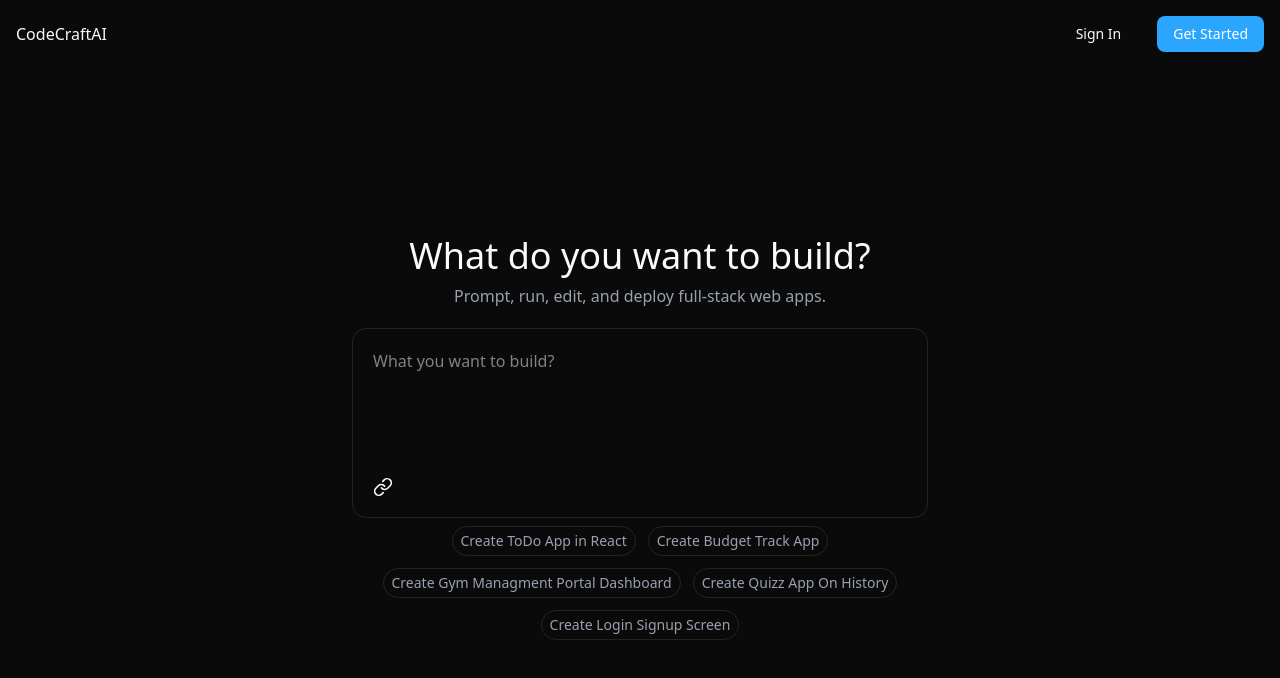
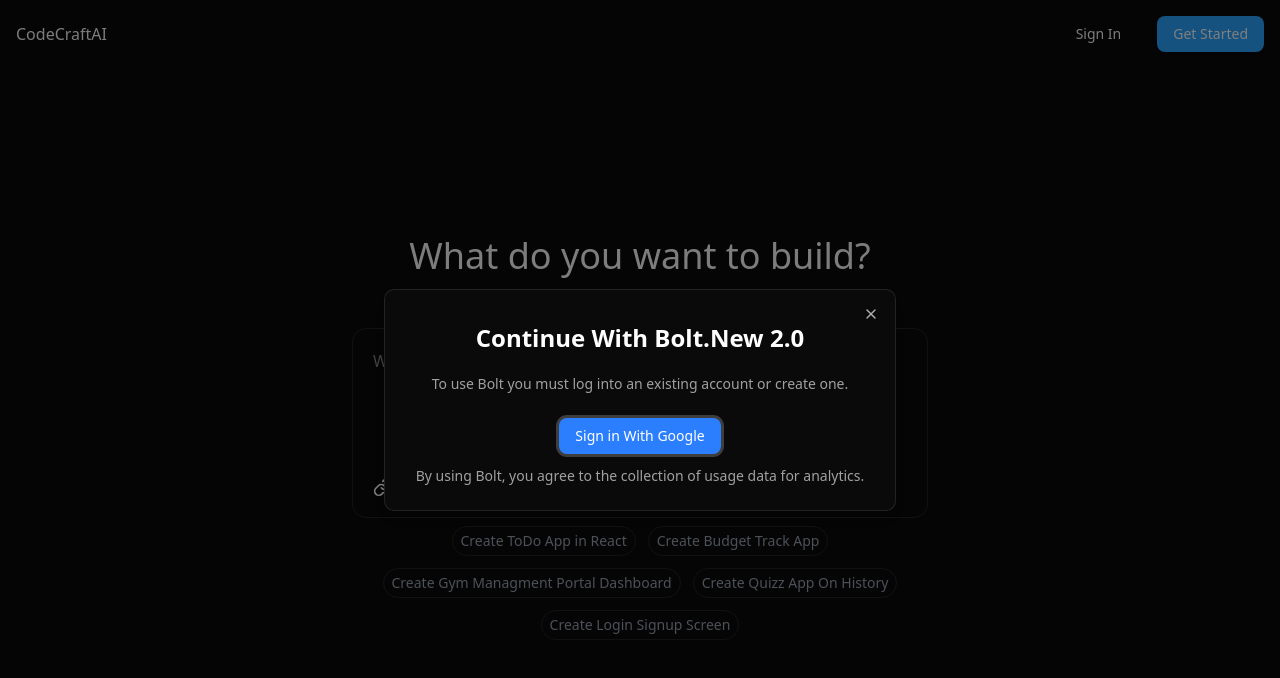
Before and after one commit to VineetPaun/codeCraftAI, a Next.js app: page / in a window 1280 px wide. Both pictures are taken after a click on the element "Create ToDo App in React". Shown: the top 678 px of the page. Built offline with nearby package versions, Linux system fonts and the light colour scheme.

Commit message:
Add SignInDialog component and integrate it into Hero; update package.json for Radix UI dialog dependency

```diff
--- a/components/custom/Hero.jsx
+++ b/components/custom/Hero.jsx
@@ -4,16 +4,21 @@
 import Lookup from "@/data/Lookup";
 import { ArrowRight, Link } from "lucide-react";
 import React, { useContext, useState } from "react";
+import SignInDialog from "./SignInDialog";
 
 const Hero = () => {
   const [userInput, setUserInput] = useState();
   const { messages, setMessages } = useContext(MessagesContext);
-  const {userDetail, setUserDetail} = useContext(UserDetailContext)
-  const [openDialog, setOpenDialog] = useState(false)
+  const contextValue = useContext(UserDetailContext) ?? {
+    userDetail: null,
+    setUserDetail: () => {},
+  };
+  const { userDetail, setUserDetail } = contextValue;
+  const [openDialog, setOpenDialog] = useState(false);
   const onGenerate = (input) => {
-    if(!userDetail?.name) {
-        setOpenDialog(true)
-        return;
+    if (!userDetail?.name) {
+      setOpenDialog(true);
+      return;
     }
     setMessages({
       role: "user",
@@ -52,6 +57,7 @@
           </h2>
         ))}
       </div>
+      <SignInDialog openDialog={openDialog} closeDialog={(v) => setOpenDialog(v)} />
     </div>
   );
 };
--- /dev/null
+++ b/components/custom/SignInDialog.jsx
@@ -0,0 +1,35 @@
+import React from "react";
+import {
+  Dialog,
+  DialogContent,
+  DialogDescription,
+  DialogHeader,
+  DialogTitle,
+  DialogTrigger,
+} from "@/components/ui/dialog";
+import Lookup from "@/data/Lookup";
+import { Button } from "../ui/button";
+
+const SignInDialog = ({openDialog, closeDialog}) => {
+  return (
+    <div>
+      <Dialog open={openDialog} onOpenChange={closeDialog}>
+        <DialogContent>
+          <DialogHeader>
+            <DialogTitle></DialogTitle>
+            <DialogDescription>
+              <div className='flex flex-col justify-center items-center gap-3'>
+                <h2 className="font-bold text-center text-2xl text-white">{Lookup.SIGNIN_HEADING}</h2>
+                <p className="mt-2 text-center">{Lookup.SIGNIN_SUBHEADING}</p>
+                <Button className="bg-blue-500 text-white hover:bg-blue-400 mt-3">Sign in With Google</Button>
+                <p>{Lookup?.SIGNIn_AGREEMENT_TEXT}</p>
+              </div>
+            </DialogDescription>
+          </DialogHeader>
+        </DialogContent>
+      </Dialog>
+    </div>
+  );
+};
+
+export default SignInDialog;
--- /dev/null
+++ b/components/ui/dialog.jsx
@@ -0,0 +1,133 @@
+"use client"
+
+import * as React from "react"
+import * as DialogPrimitive from "@radix-ui/react-dialog"
+import { XIcon } from "lucide-react"
+
+import { cn } from "@/lib/utils"
+
+function Dialog({
+  ...props
+}) {
+  return <DialogPrimitive.Root data-slot="dialog" {...props} />;
+}
+
+function DialogTrigger({
+  ...props
+}) {
+  return <DialogPrimitive.Trigger data-slot="dialog-trigger" {...props} />;
+}
+
+function DialogPortal({
+  ...props
+}) {
+  return <DialogPrimitive.Portal data-slot="dialog-portal" {...props} />;
+}
+
+function DialogClose({
+  ...props
+}) {
+  return <DialogPrimitive.Close data-slot="dialog-close" {...props} />;
+}
+
+function DialogOverlay({
+  className,
+  ...props
+}) {
+  return (
+    (<DialogPrimitive.Overlay
+      data-slot="dialog-overlay"
+      className={cn(
+        "data-[state=open]:animate-in data-[state=closed]:animate-out data-[state=closed]:fade-out-0 data-[state=open]:fade-in-0 fixed inset-0 z-50 bg-black/50",
+        className
+      )}
+      {...props} />)
+  );
+}
+
+function DialogContent({
+  className,
+  children,
+  ...props
+}) {
+  return (
+    (<DialogPortal data-slot="dialog-portal">
+      <DialogOverlay />
+      <DialogPrimitive.Content
+        data-slot="dialog-content"
+        className={cn(
+          "bg-background data-[state=open]:animate-in data-[state=closed]:animate-out data-[state=closed]:fade-out-0 data-[state=open]:fade-in-0 data-[state=closed]:zoom-out-95 data-[state=open]:zoom-in-95 fixed top-[50%] left-[50%] z-50 grid w-full max-w-[calc(100%-2rem)] translate-x-[-50%] translate-y-[-50%] gap-4 rounded-lg border p-6 shadow-lg duration-200 sm:max-w-lg",
+          className
+        )}
+        {...props}>
+        {children}
+        <DialogPrimitive.Close
+          className="ring-offset-background focus:ring-ring data-[state=open]:bg-accent data-[state=open]:text-muted-foreground absolute top-4 right-4 rounded-xs opacity-70 transition-opacity hover:opacity-100 focus:ring-2 focus:ring-offset-2 focus:outline-hidden disabled:pointer-events-none [&_svg]:pointer-events-none [&_svg]:shrink-0 [&_svg:not([class*='size-'])]:size-4">
+          <XIcon />
+          <span className="sr-only">Close</span>
+        </DialogPrimitive.Close>
+      </DialogPrimitive.Content>
+    </DialogPortal>)
+  );
+}
+
+function DialogHeader({
+  className,
+  ...props
+}) {
+  return (
+    (<div
+      data-slot="dialog-header"
+      className={cn("flex flex-col gap-2 text-center sm:text-left", className)}
+      {...props} />)
+  );
+}
+
+function DialogFooter({
+  className,
+  ...props
+}) {
+  return (
+    (<div
+      data-slot="dialog-footer"
+      className={cn("flex flex-col-reverse gap-2 sm:flex-row sm:justify-end", className)}
+      {...props} />)
+  );
+}
+
+function DialogTitle({
+  className,
+  ...props
+}) {
+  return (
+    (<DialogPrimitive.Title
+      data-slot="dialog-title"
+      className={cn("text-lg leading-none font-semibold", className)}
+      {...props} />)
+  );
+}
+
+function DialogDescription({
+  className,
+  ...props
+}) {
+  return (
+    (<DialogPrimitive.Description
+      data-slot="dialog-description"
+      className={cn("text-muted-foreground text-sm", className)}
+      {...props} />)
+  );
+}
+
+export {
+  Dialog,
+  DialogClose,
+  DialogContent,
+  DialogDescription,
+  DialogFooter,
+  DialogHeader,
+  DialogOverlay,
+  DialogPortal,
+  DialogTitle,
+  DialogTrigger,
+}
--- a/package.json
+++ b/package.json
@@ -9,6 +9,7 @@
     "lint": "next lint"
   },
   "dependencies": {
+    "@radix-ui/react-dialog": "^1.1.6",
     "@radix-ui/react-slot": "^1.1.2",
     "class-variance-authority": "^0.7.1",
     "clsx": "^2.1.1",
```
Also changed, not shown: 1 other file (tests, documents, lock files or other folders).
